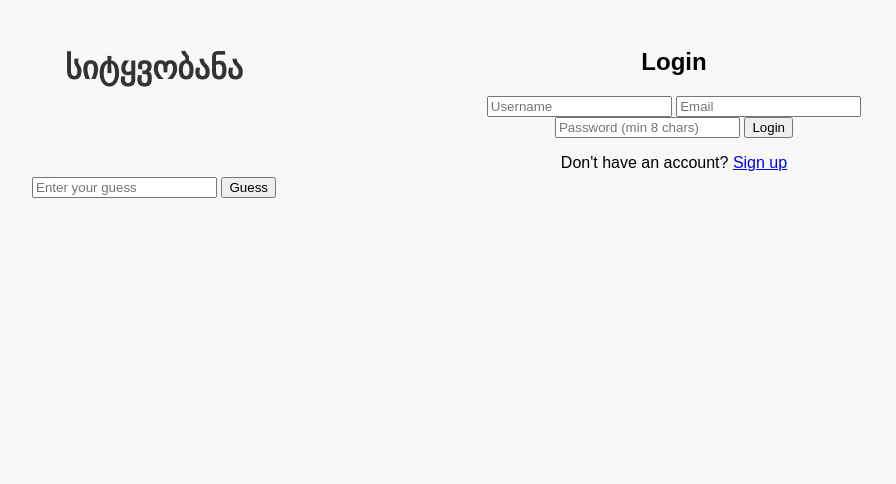
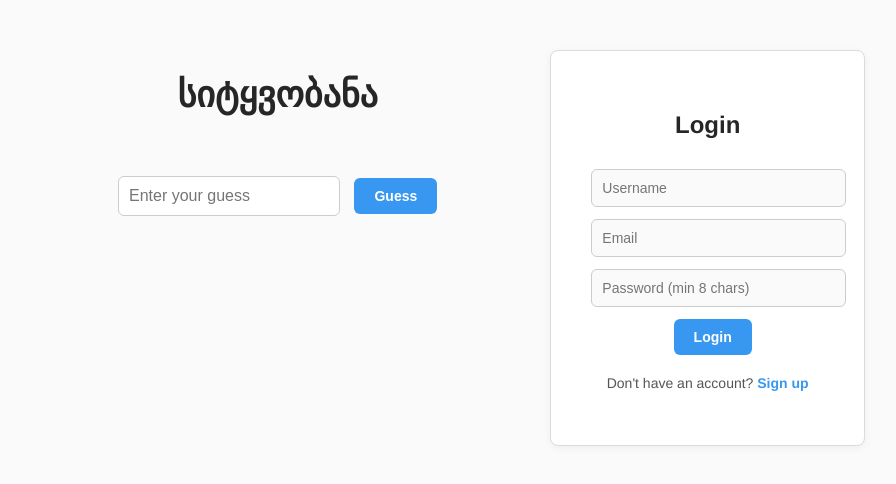
Before and after one commit to giorgigiorgadze7/wordle, a plain HTML site: page index.html in a window 1280 px wide. Shown: the whole page, without its empty margins (185-1081 px from the left). Drawn offline with Linux system fonts and the light colour scheme.

Commit message:
Update styles.css

```diff
--- a/styles.css
+++ b/styles.css
@@ -1,12 +1,30 @@
 body {
-    font-family: Arial, sans-serif;
+    font-family: "Helvetica Neue", Arial, sans-serif;
+    background-color: #fafafa;
+    margin: 0;
+    padding: 0;
+    display: flex;
+    justify-content: center;
+    align-items: flex-start;
+    min-height: 100vh;
+    padding-top: 50px;
+}
+
+#main-container {
+    display: flex;
+    gap: 40px;
+    align-items: flex-start;
+}
+
+#game-container {
+    flex: 2;
     text-align: center;
-    background-color: #f8f8f8;
-    padding: 20px;
 }
 
 h1 {
-    color: #333;
+    color: #262626;
+    font-size: 36px;
+    margin-bottom: 20px;
 }
 
 #game-board {
@@ -47,99 +65,73 @@ h1 {
 }
 
 #guess-section {
-    margin-top: 60px;
-}
-#main-container {
-    display: flex;
-    justify-content: space-between;
-    align-items: flex-start;
-    gap: 40px;
-    max-width: 1000px;
-    margin: auto;
+    margin-top: 30px;
 }
 
-#game-container {
-    flex: 2;
+#guess-input {
+    padding: 10px;
+    width: 200px;
+    font-size: 16px;
+    border: 1px solid #ccc;
+    border-radius: 6px;
 }
 
-#profile-section {
-    flex: 1;
-    background-color: #ffffff;
-    padding: 20px;
-    border-radius: 10px;
-    box-shadow: 0 2px 10px rgba(0, 0, 0, 0.1);
-    text-align: left;
-    min-width: 250px;
-}
-
-#profile-section h2 {
-    color: #333;
-    margin-bottom: 20px;
-}
-
-#profile-section input {
-    display: block;
-    width: 100%;
-    padding: 10px;
-    margin-bottom: 15px;
-    border: 1px solid #ccc;
-    border-radius: 6px;
-    font-size: 16px;
-}
-
-#profile-section button {
-    width: 100%;
-    padding: 12px;
-    background-color: #6aaa64;
+button {
+    padding: 10px 20px;
+    background-color: #3897f0;
     color: white;
     border: none;
     border-radius: 6px;
-    font-size: 16px;
+    font-weight: bold;
     cursor: pointer;
+    font-size: 14px;
+    margin-left: 10px;
 }
 
-#profile-section button:hover {
-    background-color: #5a9457;
+button:hover {
+    background-color: #3186e3;
 }
-#profile-section {
+
+#auth-section {
     flex: 1;
     background-color: #fff;
     border: 1px solid #dbdbdb;
-    border-radius: 10px;
+    border-radius: 8px;
     padding: 40px;
-    max-width: 350px;
     text-align: center;
-    font-family: 'Helvetica Neue', sans-serif;
+    width: 300px;
+    box-shadow: 0 2px 8px rgba(0,0,0,0.05);
 }
 
-#profile-section h2 {
-    font-weight: 600;
+#auth-title {
+    font-size: 24px;
+    font-weight: bold;
+    color: #262626;
     margin-bottom: 30px;
-    font-size: 24px;
 }
 
-#signup-form input {
+#auth-form input {
     width: 100%;
-    padding: 12px;
+    padding: 10px;
     margin-bottom: 12px;
+    font-size: 14px;
     border: 1px solid #ccc;
     border-radius: 6px;
-    font-size: 14px;
     background-color: #fafafa;
 }
 
-#signup-form button {
-    width: 100%;
-    padding: 12px;
-    background-color: #0095f6;
-    color: white;
-    border: none;
-    border-radius: 6px;
-    font-weight: 600;
+#auth-toggle-text {
+    margin-top: 20px;
     font-size: 14px;
-    cursor: pointer;
+    color: #555;
 }
 
-#signup-form button:hover {
-    background-color: #007ed9;
+#auth-toggle-text a {
+    color: #3897f0;
+    text-decoration: none;
+    font-weight: 600;
 }
+
+#auth-toggle-text a:hover {
+    text-decoration: underline;
+}
```
